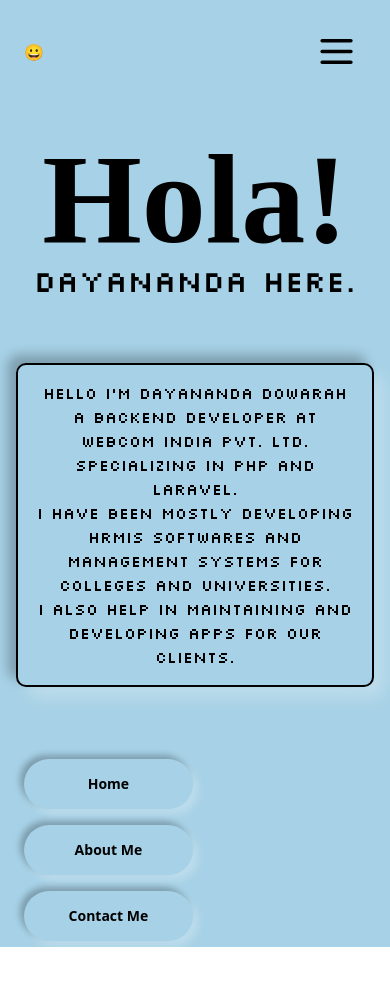
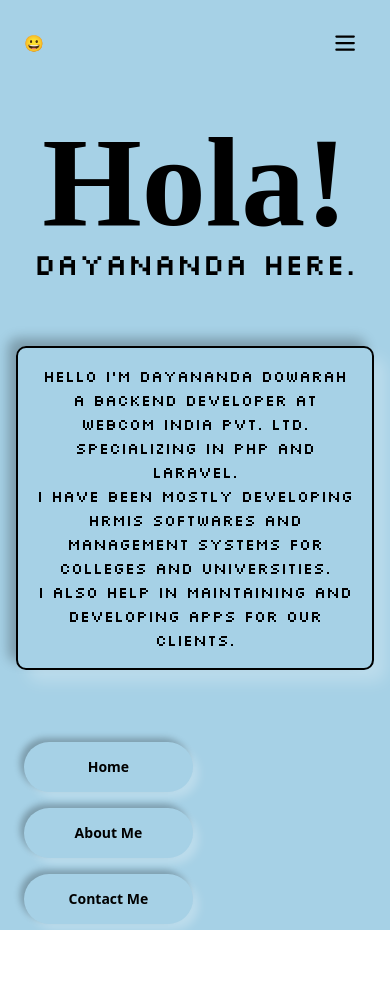
Before and after one commit to kuromadara/portfolio, a Next.js app: page / in a window 390 px wide. Built offline with nearby package versions, Linux system fonts and the light colour scheme; a web font is replaced by a local one.

Commit message:
navbutton responsive

```diff
--- a/Components/Navigation.tsx
+++ b/Components/Navigation.tsx
@@ -15,7 +15,7 @@ const Navigation = () => {
             </div>
               <div className="md:hidden">
                 <button
-                  className="p-2 w-[7vh] h-[7vh] text-gray-700 rounded-md outline-none focus:border-gray-400 focus:border"
+                  className="p-2 w-navButton h-navButton text-gray-700 rounded-md outline-none focus:border-gray-400 focus:border"
                   onClick={() => setNavbar(!navbar)}
                 >
                   {navbar ? (
--- a/tailwind.config.js
+++ b/tailwind.config.js
@@ -31,9 +31,11 @@ module.exports = {
 
     height: {
       fullscreen: "100vh",
+      navButton: "5vh",
       card: "30vh",
     },
     width: {
+      navButton: "5vh",
       card: "70vh",
       button: "20vh"
     },
```
